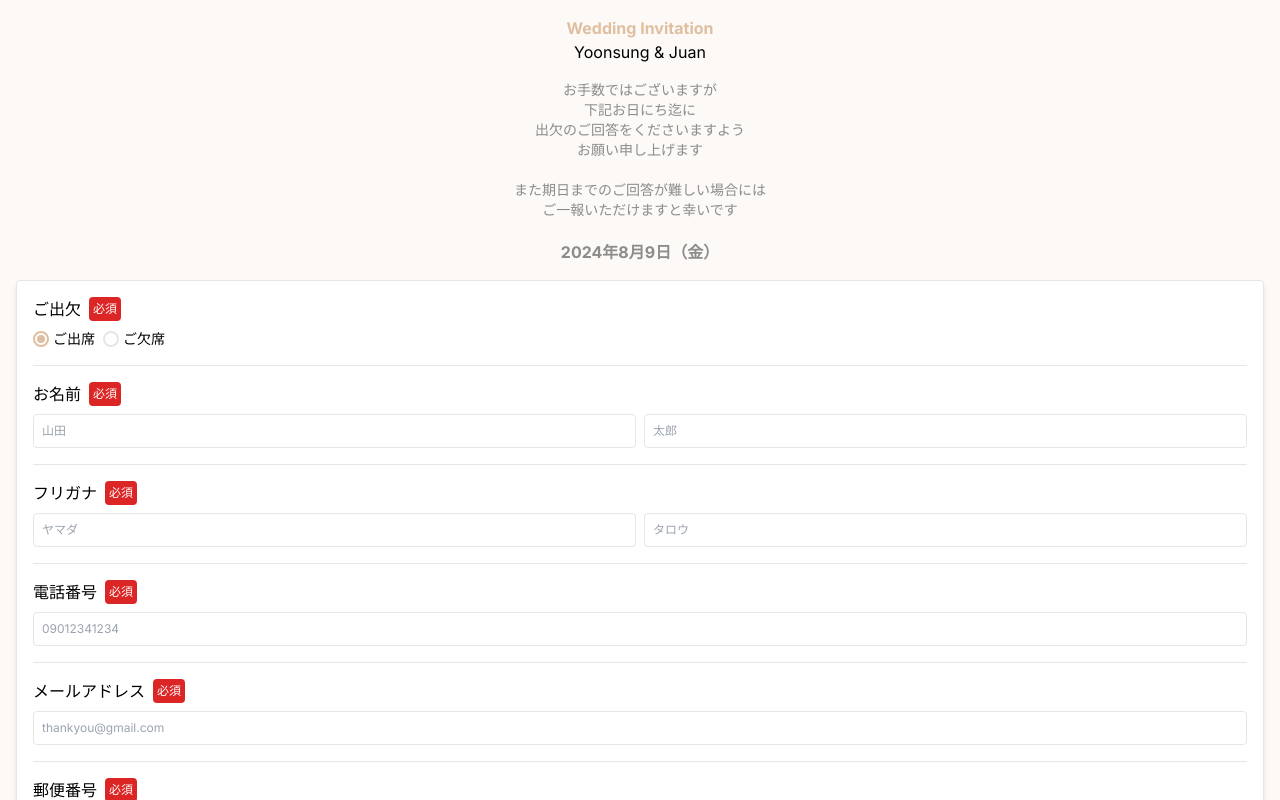
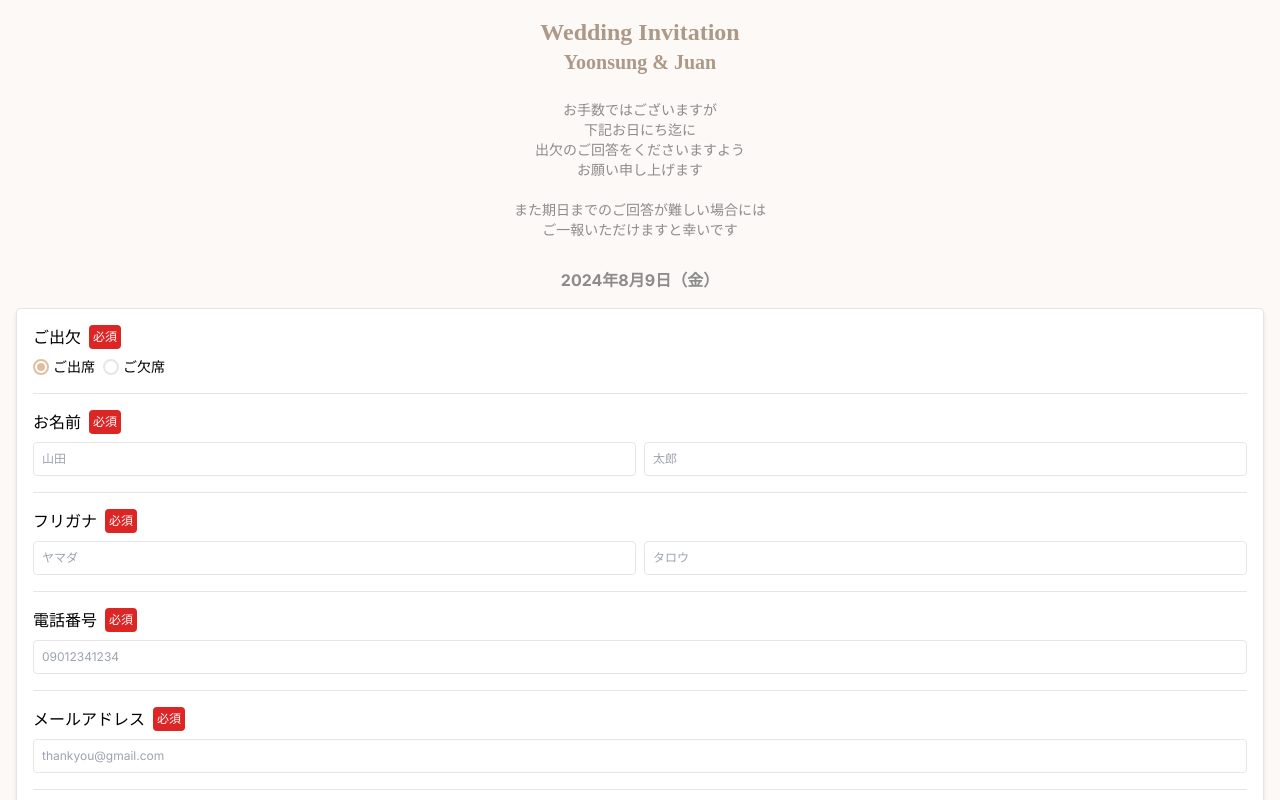
Before and after one commit to JangYoonsung/wedding_card, a Next.js app: page /reply-form in a window 1280 px wide. Shown: the top 800 px of the page. Built offline with nearby package versions, Linux system fonts and the light colour scheme.

Commit message:
fix: reply form page

```diff
--- a/src/app/reply-form/page.tsx
+++ b/src/app/reply-form/page.tsx
@@ -1,7 +1,8 @@
+import Title from '@/components/Title';
 import CardForm from '@/container/CardForm';
 import React from 'react';
 
-const Home: React.FC = () => {
+const ReplyForm: React.FC = () => {
   const description = `お手数ではございますが
 下記お日にち迄に
 出欠のご回答をくださいますよう
@@ -11,16 +12,25 @@ const Home: React.FC = () => {
 ご一報いただけますと幸いです
   `;
   return (
-    <main className="m-4">
-      <h1 className="text-center text-primary font-bold">Wedding Invitation</h1>
-      <h2 className="text-center">Yoonsung & Juan</h2>
+    <main>
+      <div className="text-center my-4">
+        <Title
+          text="Wedding Invitation"
+          classes="font-play-fair"
+          fontSize="2xl"
+          color="secondary"
+        />
+        <Title text="Yoonsung & Juan" classes="font-play-fair" color="secondary" fontSize="xl" />
+      </div>
 
-      <div className="text-sm pt-4 text-center text-gray whitespace-pre">{description}</div>
+      <div className="text-sm py-2 text-center text-gray whitespace-pre">{description}</div>
 
       <p className="font-bold text-gray text-center">2024年8月9日（金）</p>
-      <CardForm />
+      <div className="mx-4">
+        <CardForm />
+      </div>
     </main>
   );
 };
 
-export default Home;
+export default ReplyForm;
```
